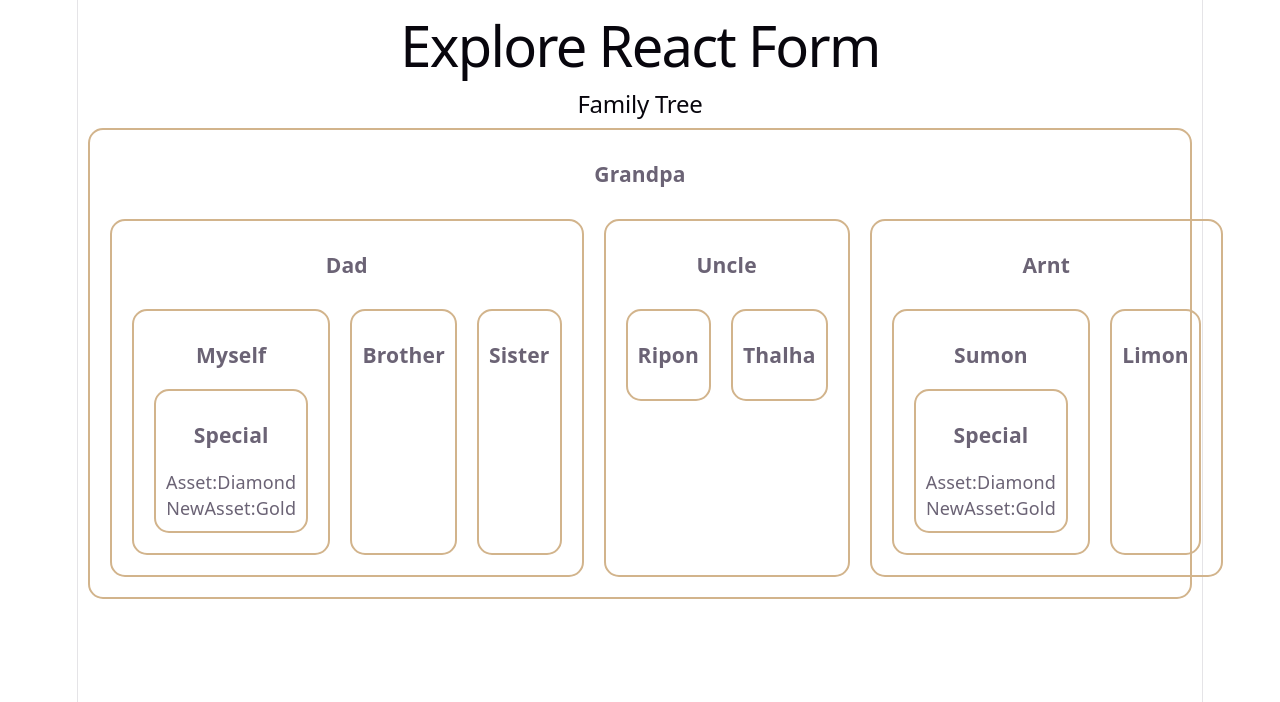
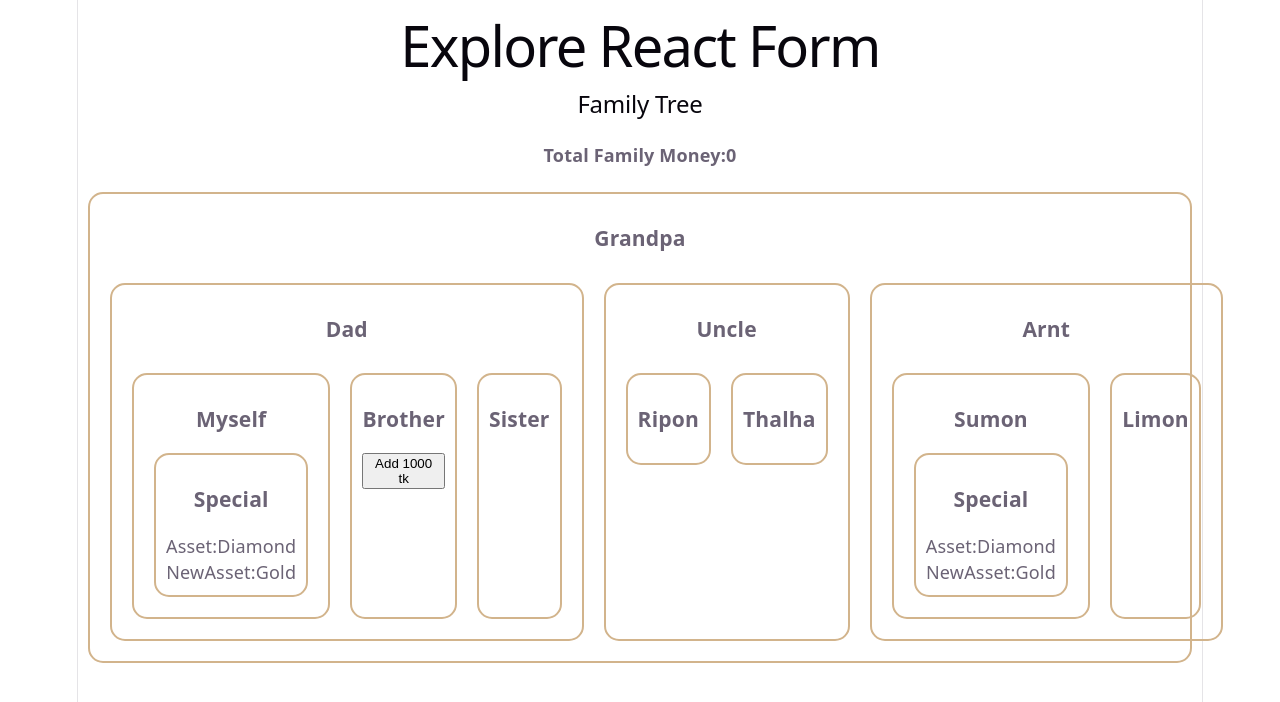
Before and after one commit to Mohotazim-Bosunia/Explore-React-Form, a React (Vite) app: page / in a window 1280 px wide. Shown: the top 702 px of the page. Built offline with nearby package versions, Linux system fonts and the light colour scheme.

Commit message:
Eighth commit

```diff
--- a/src/Components/FamilyTree/Brother.jsx
+++ b/src/Components/FamilyTree/Brother.jsx
@@ -1,9 +1,12 @@
-import React from "react";
+import React, { useContext } from "react";
+import { MoneyContext } from "./FamilyTree";
 
 const Brother = () => {
+  const [money, setMoney] = useContext(MoneyContext);
   return (
     <div>
       <h3>Brother</h3>
+      <button onClick={() => setMoney(money + 1000)}>Add 1000 tk </button>
     </div>
   );
 };
--- a/src/Components/FamilyTree/FamilyTree.jsx
+++ b/src/Components/FamilyTree/FamilyTree.jsx
@@ -1,19 +1,23 @@
-import React, { createContext } from "react";
+import React, { createContext, useState } from "react";
 import Grandpa from "./Grandpa";
 import "./FamilyTree.css";
 
 export const AssestConText = createContext("");
+export const MoneyContext = createContext(0);
 
 const FamilyTree = () => {
   const asset = "Diamond";
   const newAsset = "Gold";
-
+  const [money, setMoney] = useState(0);
   return (
     <div className="family-tree">
       <h2>Family Tree</h2>
-      <AssestConText.Provider value={newAsset}>
-        <Grandpa asset={asset}></Grandpa>
-      </AssestConText.Provider>
+      <h4>Total Family Money:{money}</h4>
+      <MoneyContext value={[money, setMoney]}>
+        <AssestConText.Provider value={newAsset}>
+          <Grandpa asset={asset}></Grandpa>
+        </AssestConText.Provider>
+      </MoneyContext>
     </div>
   );
 };
```
